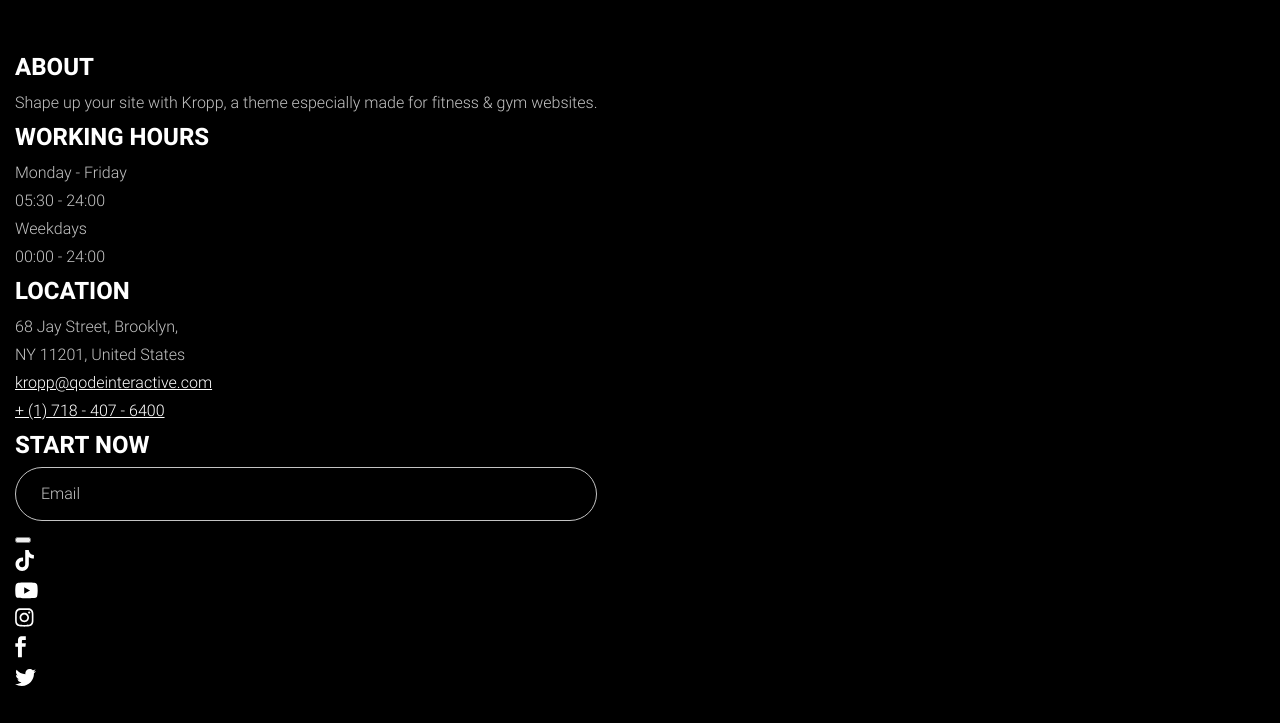
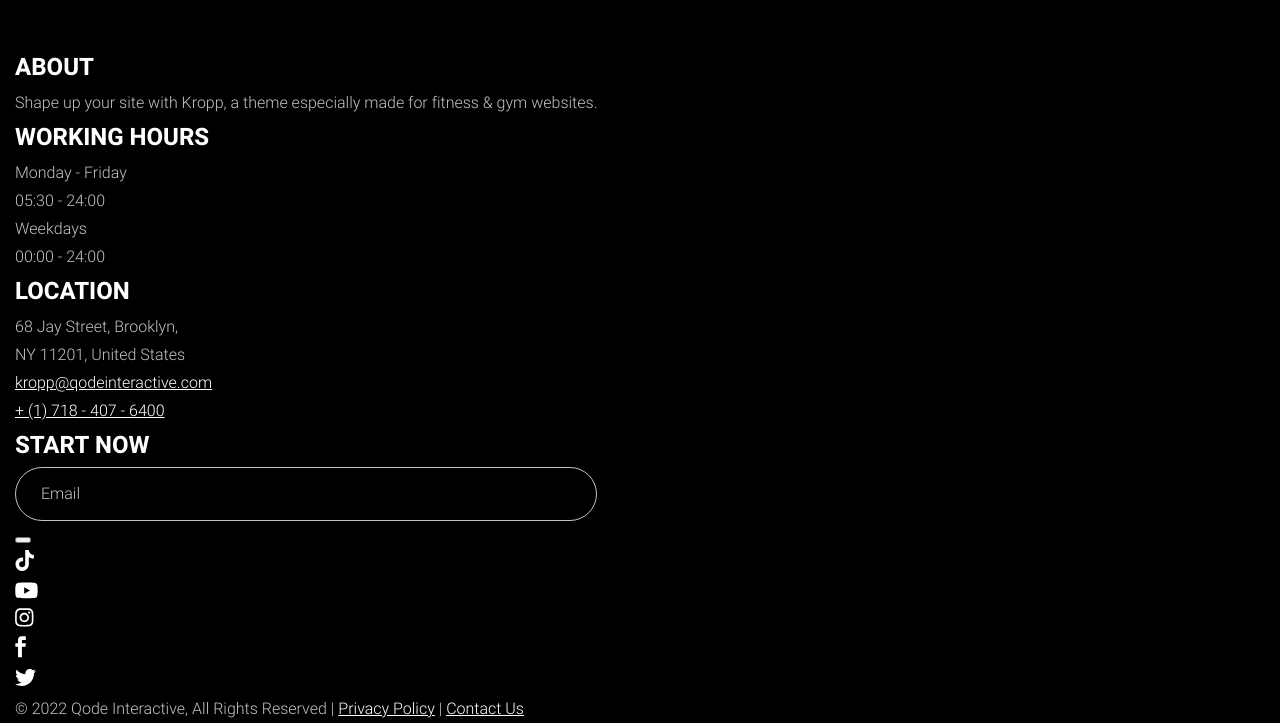
Before and after one commit to chig-ll/Crossfit, a plain HTML site: page index.html in a window 1280 px wide. Shown: the part 6658-7381 px from the top of the page. Before the commit the page ends 7353 px from the top, so only its background shows below. Drawn offline with Linux system fonts and the light colour scheme.

Commit message:
Footer html END

```diff
--- a/index.html
+++ b/index.html
@@ -679,7 +679,11 @@
             </div>
         </div>
         <div class="footer-extra">
-            <div class="footer-extra__content container"></div>
+            <div class="footer-extra__content container">
+                <div class="footer-extra__content-copyright">
+                    © <time datetime="2022">2022</time> Qode Interactive, All Rights Reserved | <a href="/">Privacy Policy</a> | <a href="/">Contact Us</a>
+                </div>
+            </div>
         </div>
     </footer>
 </body>
```
